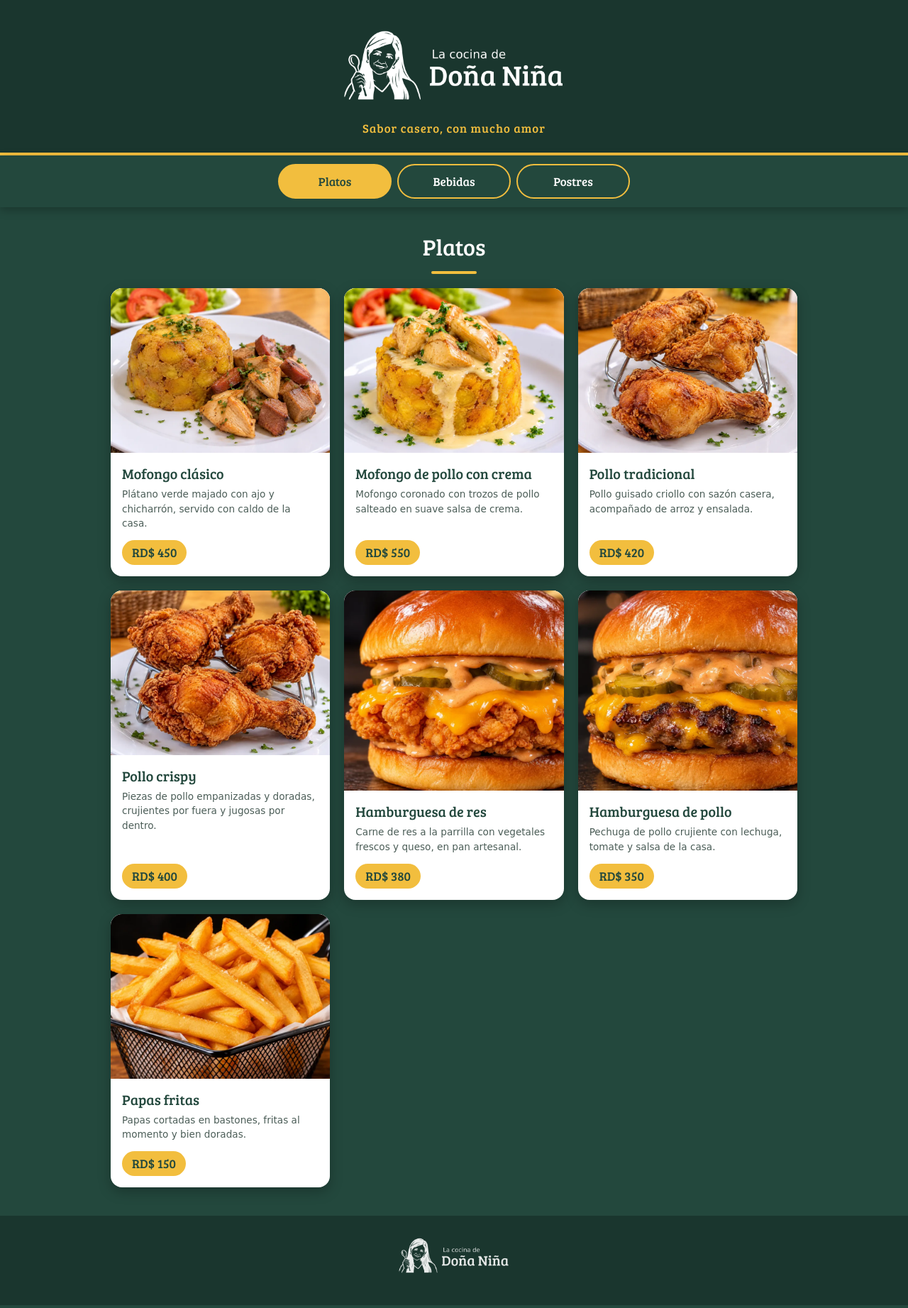
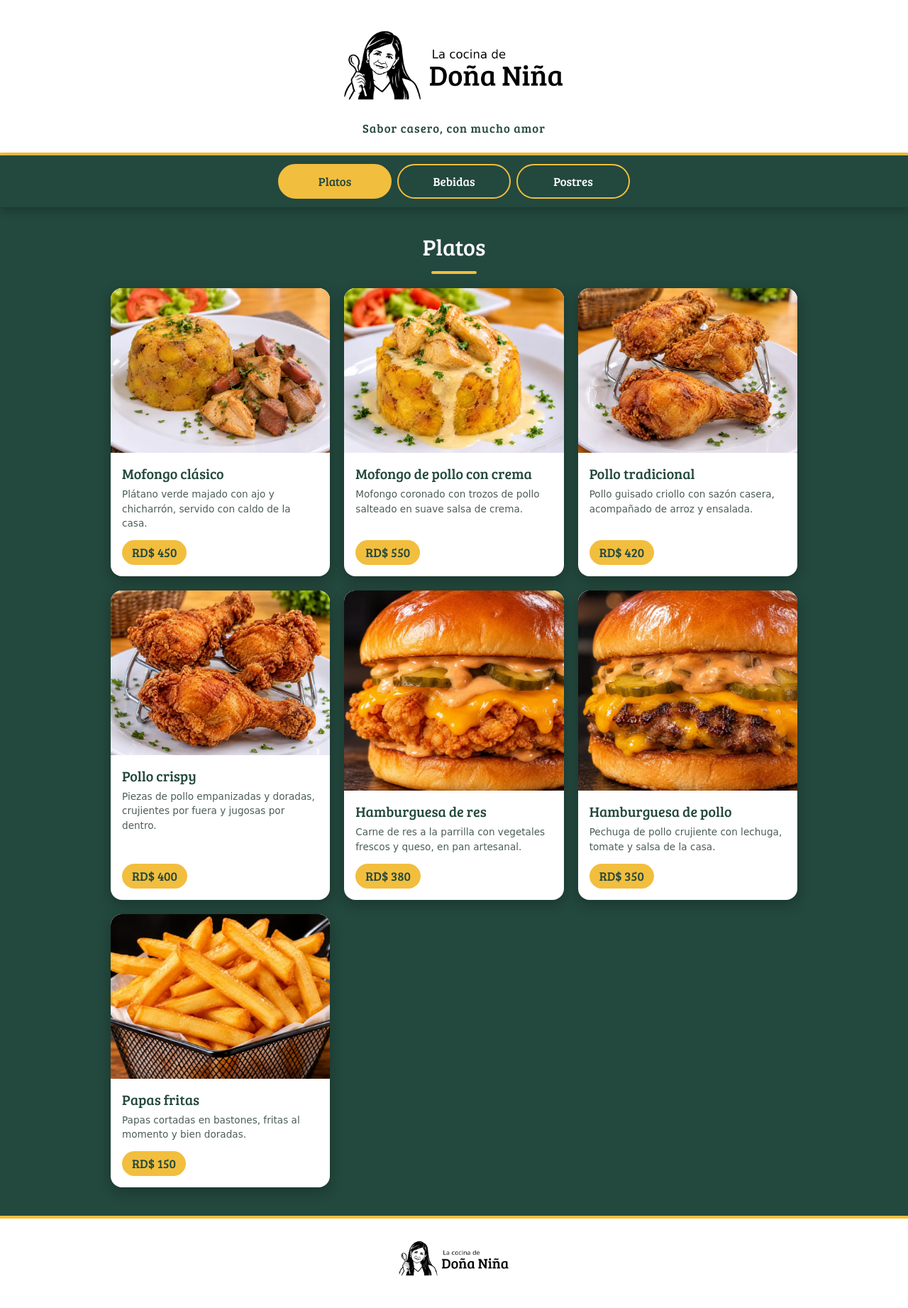
Before and after one commit to Mss-01/menu_restaurante, a plain HTML site: page index.html in a window 1280 px wide. Shown: the whole page at 71% size. Drawn offline with Linux system fonts and the light colour scheme.

Commit message:
Actualizando color inicio.

```diff
--- a/css/styles.css
+++ b/css/styles.css
@@ -27,7 +27,7 @@ button { font: inherit; color: inherit; }
 
 /* Encabezado */
 .hero {
-  background: var(--green-dark);
+  background: var(--white);
   text-align: center;
   padding: 28px 20px 22px;
   border-bottom: 4px solid var(--yellow);
@@ -38,7 +38,7 @@ button { font: inherit; color: inherit; }
   font-family: var(--font-title);
   font-size: 1.05rem;
   letter-spacing: .06em;
-  color: var(--yellow);
+  color: var(--green);
 }
 
 /* Pestañas */
@@ -166,8 +166,8 @@ button { font: inherit; color: inherit; }
 }
 
 /* Pie */
-.footer { padding: 24px 16px 36px; text-align: center; background: var(--green-dark); }
-.footer img { width: 170px; height: auto; margin: 0 auto; opacity: .9; }
+.footer { padding: 24px 16px 36px; text-align: center; background: var(--white); border-top: 4px solid var(--yellow); }
+.footer img { width: 170px; height: auto; margin: 0 auto; }
 
 @media (max-width: 480px) {
   .grid { grid-template-columns: 1fr; }
--- a/index.html
+++ b/index.html
@@ -6,7 +6,7 @@
   <meta name="theme-color" content="#23483D">
   <title>Menú | La cocina de Doña Niña</title>
   <meta name="description" content="Menú de La cocina de Doña Niña: comida criolla dominicana.">
-  <link rel="icon" href="images/logo_blanco.png">
+  <link rel="icon" href="images/logo_negro.png">
   <link rel="preconnect" href="https://fonts.googleapis.com">
   <link rel="preconnect" href="https://fonts.gstatic.com" crossorigin>
   <link href="https://fonts.googleapis.com/css2?family=Bree+Serif&display=swap" rel="stylesheet">
@@ -14,7 +14,7 @@
 </head>
 <body>
   <header class="hero">
-    <img class="hero__logo" src="images/logo_blanco.png" alt="La cocina de Doña Niña" width="340" height="128">
+    <img class="hero__logo" src="images/logo_negro.png" alt="La cocina de Doña Niña" width="340" height="128">
     <p class="hero__tagline">Sabor casero, con mucho amor</p>
   </header>
 
@@ -23,7 +23,7 @@
   <main id="menu" class="menu"></main>
 
   <footer class="footer">
-    <img src="images/logo_blanco.png" alt="" width="170" height="64">
+    <img src="images/logo_negro.png" alt="" width="170" height="64">
   </footer>
 
   <dialog class="modal" id="modal">
```
